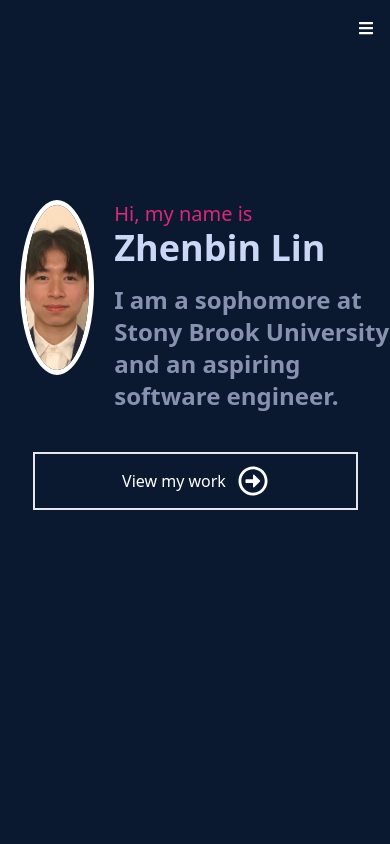
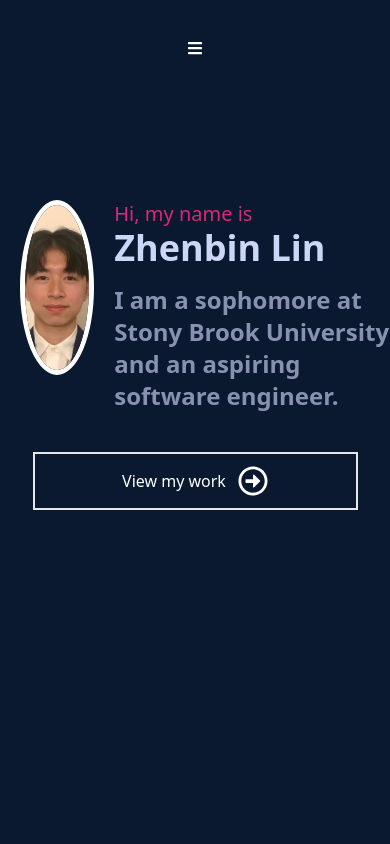
Before and after one commit to ZlinEleven/zhenbinlin-dev, a React (Create React App) app: page / in a window 390 px wide. Shown: the top 844 px of the page. Built offline with nearby package versions, Linux system fonts and the light colour scheme.

Commit message:
Fixed navbar issue for mobile

```diff
--- a/src/components/Navbar.js
+++ b/src/components/Navbar.js
@@ -30,9 +30,9 @@ const Navbar = () => {
     }, [activeTabIndex]);
 
     return (
-        <div className="fixed w-full z-10 flex justify-center items-center px-4 text-white">
+        <div className="fixed bg-[#0a192f] md:bg-transparent  w-full z-10 flex justify-center items-center px-4 text-white">
             {/* Desktop menu */}
-            <div className='w-[550px] py-4 rounded-b-3xl bg-[#0a192f] mt-[-50px] hover:mt-[0px] duration-500'>
+            <div className='hidden md:flex w-[550px] py-4 rounded-b-3xl bg-[#0a192f] mt-[-50px] hover:mt-[0px] duration-500'>
                 <div className="hidden md:flex md:w-[500px] mx-auto justify-between h-12 bg-[#cfd1d4] px-4 text-gray-500 rounded-3xl backdrop-blur-sm">
                     <span
                         className='absolute bottom-0 top-0 -z-10 flex overflow-hidden rounded-3xl py-2 transition-all duration-300'
@@ -59,7 +59,7 @@ const Navbar = () => {
 
 
             {/* Hamburger */}
-            <div onClick={handleClick} className='md:hidden z-10 pt-5'>
+            <div onClick={handleClick} className='md:hidden z-10 py-10 cursor-pointer'>
                 {!nav ? <FaBars /> : <FaTimes />}
             </div>
 
```
